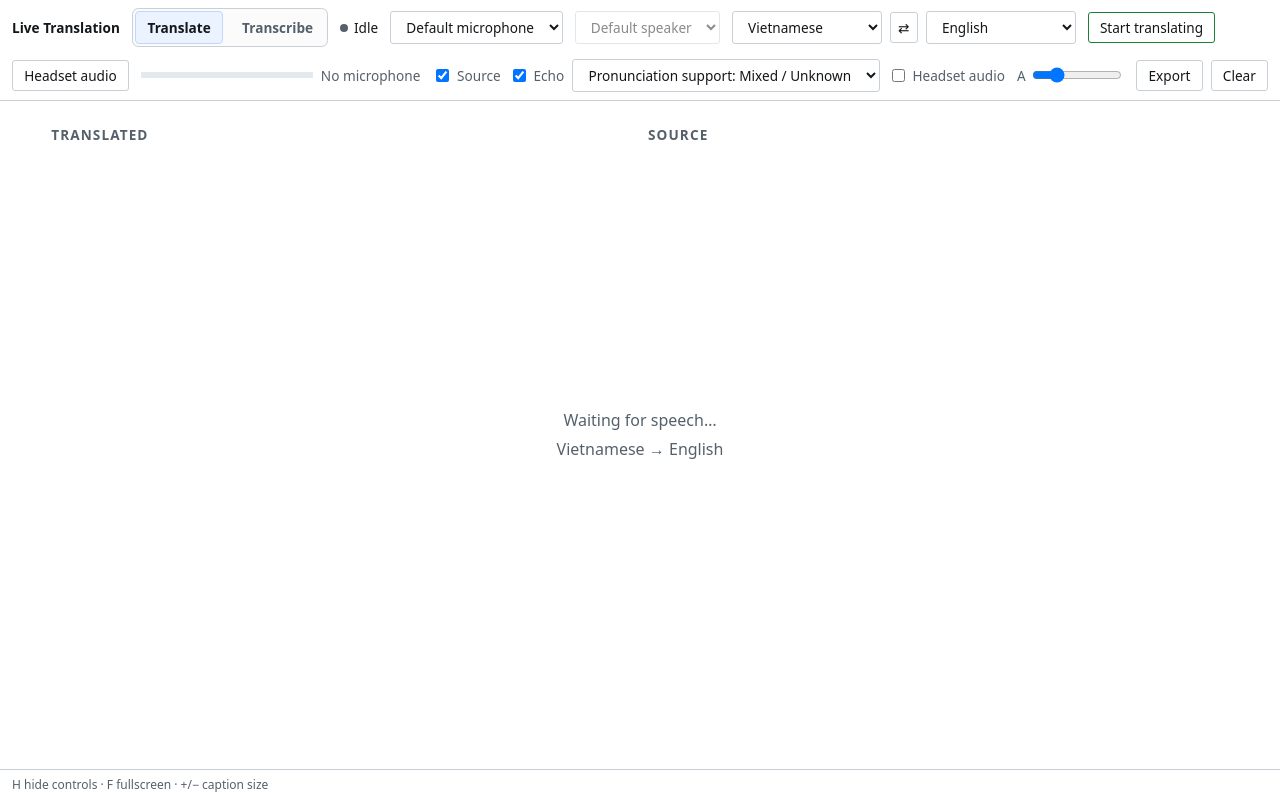
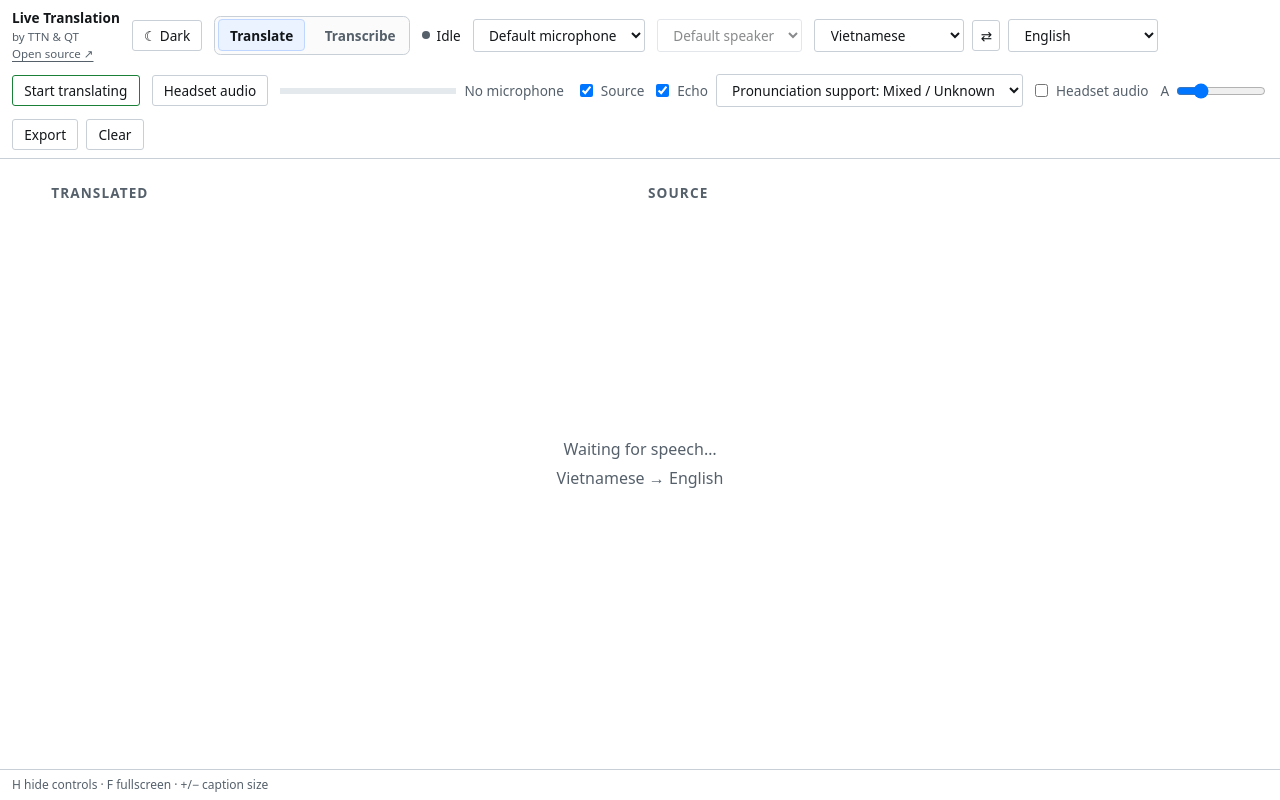
Before and after one commit to anystuf/Live-Translation, a React (Vite) app: page / in a window 1280 px wide. Built offline with nearby package versions, Linux system fonts and the light colour scheme.

Commit message:
Add author credits source link and light dark theme

```diff
--- a/src/App.tsx
+++ b/src/App.tsx
@@ -16,6 +16,23 @@ import {
 } from './config';
 
 export default function App() {
+  const [theme, setTheme] = useState<'light' | 'dark'>(() => {
+    try {
+      return localStorage.getItem('theme') === 'dark' ? 'dark' : 'light';
+    } catch {
+      return 'light';
+    }
+  });
+
+  useEffect(() => {
+    document.documentElement.dataset.theme = theme;
+    try {
+      localStorage.setItem('theme', theme);
+    } catch {
+      // Theme switching still works when storage is unavailable.
+    }
+  }, [theme]);
+
   const [settings, setSettings] = useState<TranslationSettings>({
     sourceLanguage: DEFAULT_SOURCE_LANGUAGE,
     targetLanguage: DEFAULT_TARGET_LANGUAGE,
@@ -180,6 +197,8 @@ export default function App() {
     <div className={`app${chromeVisible ? '' : ' chrome-hidden'}`}>
       {chromeVisible ? (
         <ControlBar
+          theme={theme}
+          onToggleTheme={() => setTheme((current) => current === 'light' ? 'dark' : 'light')}
           status={live.status}
           statusDetail={live.statusDetail}
           isRunning={live.isRunning}
--- a/src/components/ControlBar.tsx
+++ b/src/components/ControlBar.tsx
@@ -11,6 +11,8 @@ import type { ConnectionStatus, TranslationSettings } from '../lib/types';
 import type { VietnameseAccentProfile } from '../lib/normalizationTypes';
 
 export const ControlBar = memo(function ControlBar({
+  theme,
+  onToggleTheme,
   status,
   statusDetail,
   isRunning,
@@ -44,6 +46,8 @@ export const ControlBar = memo(function ControlBar({
   onExport,
   onClear,
 }: {
+  theme: 'light' | 'dark';
+  onToggleTheme(): void;
   status: ConnectionStatus;
   statusDetail: string;
   isRunning: boolean;
@@ -87,7 +91,15 @@ export const ControlBar = memo(function ControlBar({
     <header className={`control-bar${mobileExpanded ? ' mobile-expanded' : ''}`}>
       <div className="control-group brand">
         <span className="brand-mark">Live Translation</span>
+        <span className="brand-credit">by TTN &amp; QT</span>
+        <a className="brand-source" href="https://github.com/anystuf/Live-Translation" target="_blank" rel="noopener noreferrer" title="View the tool's source code on GitHub">
+          Open source ↗
+        </a>
       </div>
+
+      <button type="button" className="btn theme-toggle" onClick={onToggleTheme} aria-label={theme === 'light' ? 'Switch to dark theme' : 'Switch to light theme'} aria-pressed={theme === 'dark'}>
+        {theme === 'light' ? '☾ Dark' : '☀ Light'}
+      </button>
 
       <div className="control-group tab-group advanced-control" role="tablist" aria-label="Mode">
         <button
--- a/src/styles.css
+++ b/src/styles.css
@@ -26,6 +26,24 @@
 
   --font-scale: 1;
   color-scheme: light;
+  --surface: #f7f9fb;
+  --active: #eaf3ff;
+  --active-line: #bfd7ff;
+}
+
+:root[data-theme='dark'] {
+  color-scheme: dark;
+  --bg: #111820;
+  --fg: #f1f5f9;
+  --dim: #b0bdca;
+  --line: #465563;
+  --track: #283542;
+  --ok: #6ee7a0;
+  --busy: #f8c66b;
+  --bad: #ff9494;
+  --surface: #1b2733;
+  --active: #253c55;
+  --active-line: #6186ad;
 }
 
 * {
@@ -84,6 +102,26 @@ body {
   font-weight: 700;
 }
 
+.control-group.brand {
+  flex-direction: column;
+  align-items: flex-start;
+  gap: 0.1rem;
+}
+
+.brand-credit,
+.brand-source {
+  font-size: 0.72rem;
+  color: var(--dim);
+}
+
+.brand-source {
+  text-underline-offset: 3px;
+}
+
+.theme-toggle {
+  white-space: nowrap;
+}
+
 .tab-group {
   border: 1px solid var(--line);
   border-radius: 0.4rem;
@@ -101,9 +139,9 @@ body {
 }
 
 .tab-button.active {
-  background: #eaf3ff;
+  background: var(--active);
   color: var(--fg);
-  border: 1px solid #bfd7ff;
+  border: 1px solid var(--active-line);
 }
 
 .brand-text,
@@ -407,7 +445,7 @@ button:disabled {
   border-radius: 0.75rem;
   padding: 0.8rem 0.9rem;
   font: inherit;
-  background: rgba(255, 255, 255, 0.7);
+  background: var(--surface);
   color: var(--fg);
 }
 
@@ -559,6 +597,12 @@ button:disabled {
     justify-self: end;
   }
 
+  .theme-toggle {
+    grid-column: 2;
+    grid-row: 1;
+    width: auto !important;
+  }
+
   .language-group,
   .meter-group,
   .advanced-control,
```
